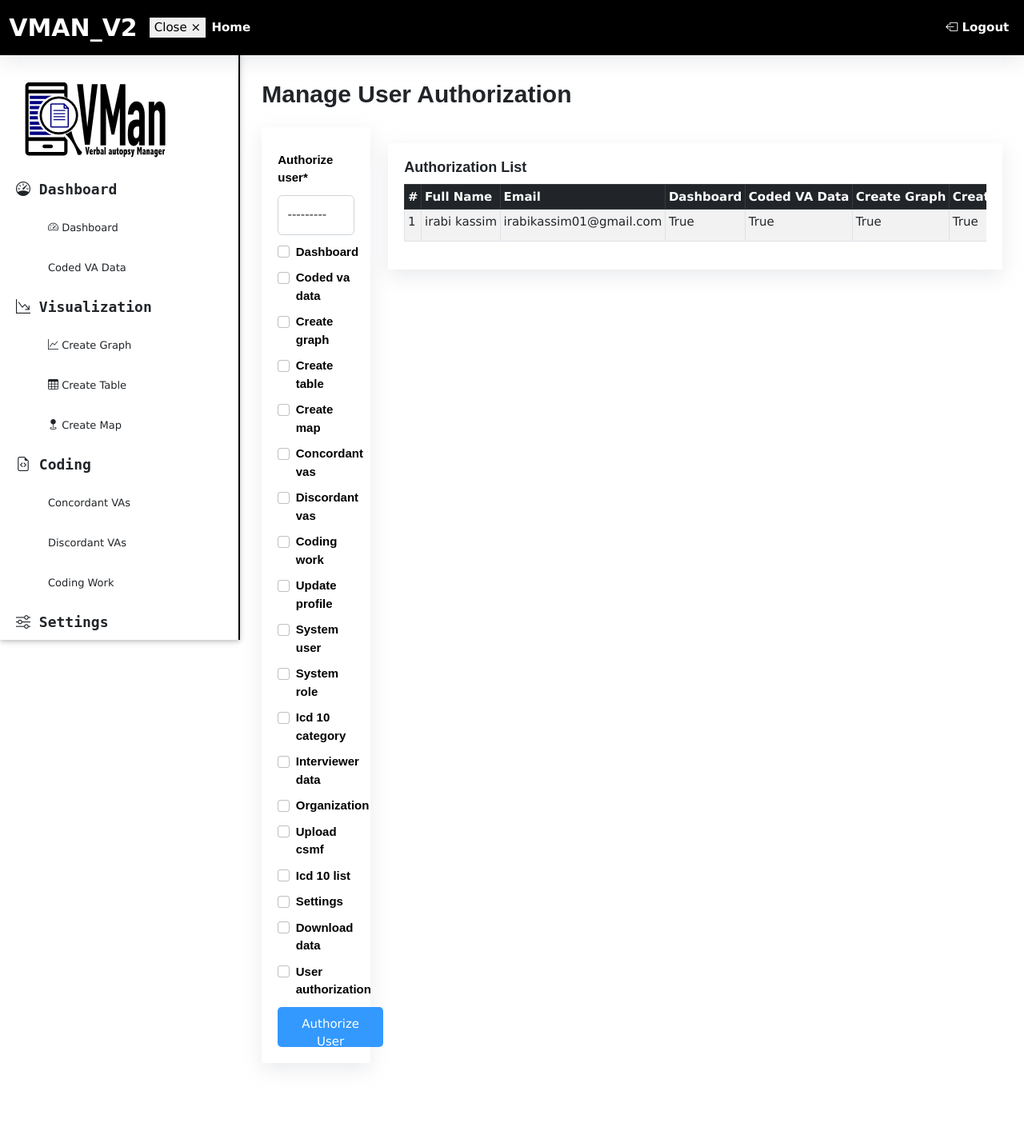
After one commit to ilyatuu/VMan2_Django, a Django app: page /user-authorization/ in a window 1280 px wide. The commit adds this page. Shown: the whole page at 80% size. Run offline with Django 4.2, Linux system fonts and the light colour scheme; a user stored in the database is signed in; data comes from the database, SQL or seed files in the repository; both versions use the stored data as it was after the commit; tables that the repository leaves empty hold one stand-in row (values such as "Sample post"); some libraries are stand-ins or nearby versions; some web fonts are replaced.

Commit message:
Add update functionality, create a model for authorization and add page for dynamic user authorization

```diff
--- a/dashboard/forms.py
+++ b/dashboard/forms.py
@@ -28,3 +28,9 @@ class ICD10ListForm(forms.ModelForm):
         model = ICD10List
         fields = '__all__'
         exclude = ['created_at', 'updated_at']
+
+class AuthorizationForm(forms.ModelForm):
+    class Meta:
+        model = Authorization
+        fields = '__all__'
+        exclude = ['created_at', 'updated_at']
--- a/dashboard/urls.py
+++ b/dashboard/urls.py
@@ -6,7 +6,11 @@ app_name = 'dashboard'
 urlpatterns = [
     path('', views.dashboardPage, name = 'dashboardPage'),
     path('user-role/', views.manageRole, name = 'manageRole'),
+    path('user-role/update/<str:id>/', views.updateRole, name = 'updateRole'),
     path('icd-10-category/', views.manageICD10Category, name = 'manageICD10Category'),
+    path('icd-10-category/update/<str:id>/', views.updateICD10Category, name = 'updateICD10Category'),
     path('icd-10/', views.manageICD10, name = 'manageICD10'),
     path('organization/', views.manageOrganization, name = 'manageOrganization'),
+    path('organization/update/<str:id>/', views.updateOrganization, name = 'updateOrganization'),
+    path('user-authorization/', views.manageAuthorization, name = 'manageAuthorization')
 ]
--- a/dashboard/views.py
+++ b/dashboard/views.py
@@ -18,7 +18,7 @@ def dashboardPage(request):
 def manageRole(request):
     if request.method == "POST" and "save_role" in request.POST:
         form = UserRoleForm(request.POST or None)
-        if form.is_valid:
+        if form.is_valid():
             form.save()
             messages.success(request, f"Role saved successfully")
             return redirect('dashboard:manageRole')
@@ -31,12 +31,34 @@ def manageRole(request):
     }
     return render(request, template_name, context)
 
+
+@cache_control(no_cache=True, must_revalidate=True, no_store=True)
+@login_required
+def updateRole(request, id):
+    get_role_to_update = get_object_or_404(UserRole, pk = id)
+    form = UserRoleForm(request.POST or None, instance = get_role_to_update)
+    if request.method == "POST" and "update_role" in request.POST:
+        form = UserRoleForm(request.POST or None, instance = get_role_to_update)
+        if form.is_valid():
+            form.save()
+            messages.success(request, f"Role updated successfully")
+            return redirect('dashboard:manageRole')
+    get_role = UserRole.objects.all().order_by('role_name')
+    template_name = 'dashboard/addRole.html'
+    context = {
+        'form': form,
+        'get_role': get_role,
+        'get_role_to_update': get_role_to_update,
+    }
+    return render(request, template_name, context)
+
+
 @cache_control(no_cache=True, must_revalidate=True, no_store=True)
 @login_required
 def manageICD10Category(request):
     if request.method == "POST" and "save_icd_10_category" in request.POST:
         form = ICD10CategoryForm(request.POST or None)
-        if form.is_valid:
+        if form.is_valid():
             form.save()
             messages.success(request, f"ICD-10 category saved successfully")
             return redirect('dashboard:manageICD10Category')
@@ -49,12 +71,35 @@ def manageICD10Category(request):
     }
     return render(request, template_name, context)
 
+
+@cache_control(no_cache=True, must_revalidate=True, no_store=True)
+@login_required
+def updateICD10Category(request, id):
+    get_icd10_to_update = get_object_or_404(ICD10Category, pk = id)
+    form = ICD10CategoryForm(request.POST or None, instance = get_icd10_to_update)
+    if request.method == "POST" and "update_icd_10_category" in request.POST:
+        form = ICD10CategoryForm(request.POST or None, instance = get_icd10_to_update)
+        if form.is_valid():
+            form.save()
+            messages.success(request, f"ICD-10 category updated successfully")
+            return redirect('dashboard:manageICD10Category')
+    get_icd_10_category = ICD10Category.objects.all().order_by('icd10_category_name')
+    template_name = 'dashboard/icd10Category.html'
+    context = {
+        'form': form,
+        'get_icd_10_category': get_icd_10_category,
+        'get_icd10_to_update': get_icd10_to_update
+    }
+    return render(request, template_name, context)
+
+
+
 @cache_control(no_cache=True, must_revalidate=True, no_store=True)
 @login_required
 def manageOrganization(request):
     if request.method == "POST" and "save_organization" in request.POST:
         form = OrganizationForm(request.POST or None)
-        if form.is_valid:
+        if form.is_valid():
             form.save()
             messages.success(request, f"Organization saved successfully")
             return redirect('dashboard:manageOrganization')
@@ -67,12 +112,35 @@ def manageOrganization(request):
     }
     return render(request, template_name, context)
 
+
+@cache_control(no_cache=True, must_revalidate=True, no_store=True)
+@login_required
+def updateOrganization(request, id):
+    get_organization_to_update = get_object_or_404(Organization, pk = id)
+    form = OrganizationForm(request.POST or None, instance = get_organization_to_update)
+    if request.method == "POST" and "update_organization" in request.POST:
+        form = OrganizationForm(request.POST or None, instance = get_organization_to_update)
+        if form.is_valid():
+            form.save()
+            messages.success(request, f"Organization updated successfully")
+            return redirect('dashboard:manageOrganization')
+    get_organization = Organization.objects.all().order_by('organization_name')
+    template_name = 'dashboard/organization.html'
+    context = {
+        'form': form,
+        'get_organization': get_organization,
+        'get_organization_to_update': get_organization_to_update
+    }
+    return render(request, template_name, context)
+
+
+
 @cache_control(no_cache=True, must_revalidate=True, no_store=True)
 @login_required
 def manageICD10(request):
     if request.method == "POST" and "save_icd_10" in request.POST:
         form = ICD10ListForm(request.POST or None)
-        if form.is_valid:
+        if form.is_valid():
             form.save()
             messages.success(request, f"ICD-10 saved successfully")
             return redirect('dashboard:manageICD10')
@@ -84,3 +152,22 @@ def manageICD10(request):
         'get_icd10_list': get_icd10_list
     }
     return render(request, template_name, context)
+
+
+@cache_control(no_cache=True, must_revalidate=True, no_store=True)
+@login_required
+def manageAuthorization(request):
+    if request.method == "POST" and "authorize_user" in request.POST:
+        form = AuthorizationForm(request.POST or None)
+        if form.is_valid():
+            form.save()
+            messages.success(request, f"User authorised successfully successfully")
+            return redirect('dashboard:manageAuthorization')
+    form = AuthorizationForm(request.POST or None)
+    get_authorization_list = Authorization.objects.all().order_by('authorize_user')
+    template_name = 'dashboard/authorised.html'
+    context = {
+        'form': form,
+        'get_authorization_list': get_authorization_list
+    }
+    return render(request, template_name, context)
--- a/static/css/customcss.css
+++ b/static/css/customcss.css
@@ -267,6 +267,13 @@ table a.delete{
   padding: 5px 20px;
   color: var(--redColor);
 }
+table thead tr th{
+  white-space:nowrap;
+}
+table tbody tr td{
+  white-space:nowrap;
+}
+
 
 .login_page .content form button{
   background: var(--buttonLoginColor);
@@ -533,6 +540,53 @@ table a.delete{
 
 
 
+/* authorization_page */
+.authorization_page{
+  padding: 100px 0px;
+}
+.authorization_page .title_section h1{
+  margin: auto;
+  font-size: var(--fontSizeH2);
+  font-weight: var(--fontBold);
+  font-family: var(--fontFamily);
+}
+.authorization_page .form_content{
+  background: var(--whiteColor);
+  box-shadow: rgba(149, 157, 165, 0.2) 0px 8px 24px;
+  padding: 20px;
+}
+.authorization_page .form_content h1{
+  margin: auto;
+  font-size: var(--fontSizeH3);
+  font-weight: var(--fontBold);
+  font-family: var(--fontFamily);
+}
+
+.authorization_page .form_content form button{
+  display: block;
+  background: var(--blueColor);
+  color: var(--whiteColor);
+  border: none;
+  border-radius: 5px;
+  margin-top: 10px;
+  height: 50px;
+  padding: 10px 30px;
+}
+.authorization_page .list_content{
+  margin-top: 20px;
+  background: var(--whiteColor);
+  box-shadow: rgba(149, 157, 165, 0.2) 0px 8px 24px;
+  padding: 20px;
+}
+.authorization_page .list_content h1{
+  margin: auto;
+  font-size: var(--fontSizeH3);
+  font-weight: var(--fontBold);
+  font-family: var(--fontFamily);
+  margin-bottom: 10px;
+}
+
+
 /* Extra small devices (phones, 600px and down) */
 @media only screen and (max-width: 600px) {
   #closeNav{
--- a/templates/base.html
+++ b/templates/base.html
@@ -19,6 +19,7 @@
     {% url 'dashboard:manageICD10' as manage_ic10 %}
     {% url 'dashboard:manageOrganization' as manage_org %}
     {% url 'authentication:addNewUser' as manage_user %}
+    {% url 'dashboard:manageAuthorization' as manage_authorization %}
 
 
     <div class="w3-sidebar w3-bar-block w3-collapse w3-card" id="mySidebar">
@@ -42,7 +43,8 @@
       </ul>
       <p><i class="bi bi-sliders"></i> Settings</p>
       <ul>
-        <li><a href="#"><i class="bi bi-person"></i> Update Profile</a></li>
+        <li><a href="#"><i class="bi bi-person"></i> User Profile</a></li>
+        <li><a href="{% url 'dashboard:manageAuthorization' %}" class="{% if request.path == manage_authorization %}active{% endif %}"><i class="bi bi-shield-shaded"></i> User Authorization</a></li>
         <li><a href="{% url 'authentication:addNewUser' %}" class="{% if request.path == manage_user %}active{% endif %}"><i class="bi bi-people"></i> System Users</a></li>
         <li><a href="{% url 'dashboard:manageRole' %}" class="{% if request.path == manage_role %}active{% endif %}"><i class="bi bi-shield"></i> System Role</a></li>
         <li><a href="{% url 'dashboard:manageICD10Category' %}" class="{% if request.path == manage_ic10_cat %}active{% endif %}"><i class="bi bi-bookmarks"></i> ICD10 Category</a></li>
--- /dev/null
+++ b/templates/dashboard/authorised.html
@@ -0,0 +1,107 @@
+{% extends '../base.html' %}
+{% block title %}Manage User Authorization{% endblock %}
+{% load crispy_forms_tags %}
+{% block content %}
+  <div class="authorization_page">
+    <div class="container-fluid">
+      <div class="row mb-4">
+        <div class="col-md-12">
+          <div class="title_section">
+            <h1>Manage User Authorization</h1>
+          </div>
+        </div>
+      </div>
+      <div class="row">
+        <div class="col-md-2">
+          <div class="form_content">
+            <form class="" action="" method="post">
+              {% csrf_token %}
+              {{ form|crispy }}
+
+              {% if get_role_to_update %}
+                <button type="submit" class="btn" name="update_authorization">Update Authorization</button>
+              {% else %}
+                <button type="submit" class="btn" name="authorize_user">Authorize User</button>
+              {% endif %}
+            </form>
+          </div>
+        </div>
+        <div class="col-md-10">
+          <div class="list_content">
+            <h1>Authorization List</h1>
+            <div class="table-responsive">
+              <table class="table table-sm table-striped table-bordered">
+                <thead class="table-dark">
+                  <th>#</th>
+                  <th>Full Name</th>
+                  <th>Email</th>
+                  <th>Dashboard</th>
+                  <th>Coded VA Data</th>
+                  <th>Create Graph</th>
+                  <th>Create Table</th>
+                  <th>Create Map</th>
+                  <th>Concordant VAS</th>
+                  <th>Discordant VAS</th>
+                  <th>Coding Work</th>
+                  <th>User Profile</th>
+                  <th>System User</th>
+                  <th>System Role</th>
+                  <th>ICD10 Category</th>
+                  <th>Interviewer Data</th>
+                  <th>Organization</th>
+                  <th>Upload CSMF</th>
+                  <th>ICD10 List</th>
+                  <th>Settings</th>
+                  <th>Download Data</th>
+                  <th>User Authorization</th>
+                  <th>Created Date</th>
+                  <th>Updated Date</th>
+                  <th>Action</th>
+                </thead>
+                <tbody>
+                  {% if get_authorization_list %}
+                    {% for authorization in get_authorization_list %}
+                      <tr>
+                        <td>{{ forloop.counter }}</td>
+                        <td>{{ authorization.authorize_user.first_name }} {{ authorization.authorize_user.last_name }}</td>
+                        <td>{{ authorization.authorize_user.email }}</td>
+                        <td>{{ authorization.dashboard }}</td>
+                        <td>{{ authorization.coded_va_data }}</td>
+                        <td>{{ authorization.create_graph }}</td>
+                        <td>{{ authorization.create_table }}</td>
+                        <td>{{ authorization.create_map }}</td>
+                        <td>{{ authorization.concordant_vas }}</td>
+                        <td>{{ authorization.discordant_vas }}</td>
+                        <td>{{ authorization.coding_work }}</td>
+                        <td>{{ authorization.update_profile }}</td>
+                        <td>{{ authorization.system_user }}</td>
+                        <td>{{ authorization.system_role }}</td>
+                        <td>{{ authorization.icd_10_category }}</td>
+                        <td>{{ authorization.interviewer_data }}</td>
+                        <td>{{ authorization.organization }}</td>
+                        <td>{{ authorization.icd_10_list }}</td>
+                        <td>{{ authorization.settings }}</td>
+                        <td>{{ authorization.download_data }}</td>
+                        <td>{{ authorization.user_authorization }}</td>
+                        <td>{{ authorization.created_at }}</td>
+                        <td>{{ authorization.updated_at }}</td>
+                        <td>
+                          <a href="#" class="btn btn-sm update"><i class="bi bi-pencil-square"></i> Update</a>
+                          <a href="#" class="btn btn-sm delete"><i class="bi bi-trash"></i> Delete</a>
+                        </td>
+                      </tr>
+                    {% endfor %}
+                  {% else %}
+                  <tr>
+                    <td colspan="25" style="text-align: center">No authorization done yet.</td>
+                  </tr>
+                  {% endif %}
+                </tbody>
+              </table>
+            </div>
+          </div>
+        </div>
+      </div>
+    </div>
+  </div>
+{% endblock %}
--- a/vman_v2/settings.py
+++ b/vman_v2/settings.py
@@ -50,7 +50,8 @@ INSTALLED_APPS = [
     ## installed app
     'phonenumber_field',
     'authentication',
-    'dashboard'
+    'dashboard',
+    'crispy_forms',
 ]
 
 MIDDLEWARE = [
@@ -82,6 +83,8 @@ TEMPLATES = [
 ]
 
 WSGI_APPLICATION = 'vman_v2.wsgi.application'
+
+CRISPY_TEMPLATE_PACK = 'bootstrap4'
 
 myDate = datetime.now()
 PROJECT_TITLE = 'VMAN_V2'
```
Also changed, not shown: dashboard/models.py (+31 -0 lines), templates/dashboard/addRole.html (+11 -2 lines), templates/dashboard/icd10Category.html (+11 -2 lines), templates/dashboard/organization.html (+11 -2 lines), dashboard/migrations/0002_authorization.py (added), dashboard/migrations/0003_rename_authorise_user_authorization_authorize_user.py (added), db.sqlite3.
